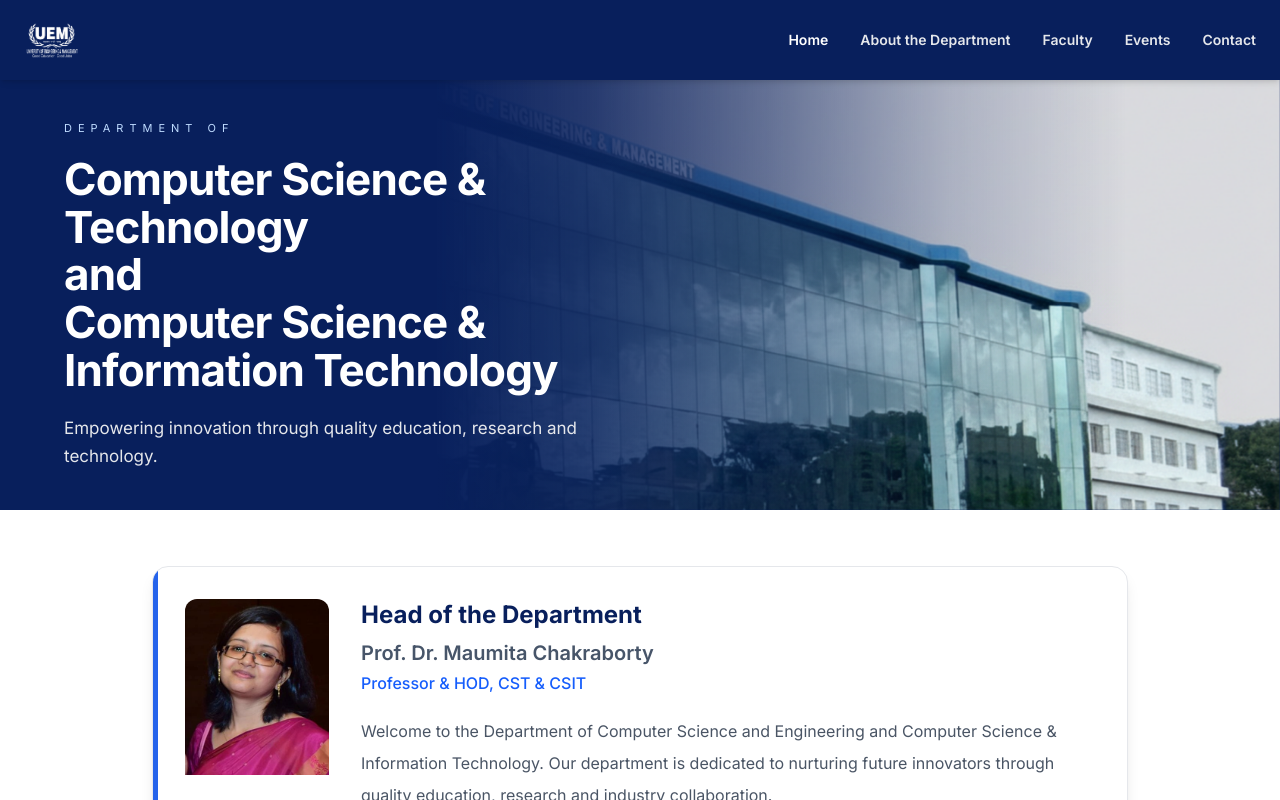
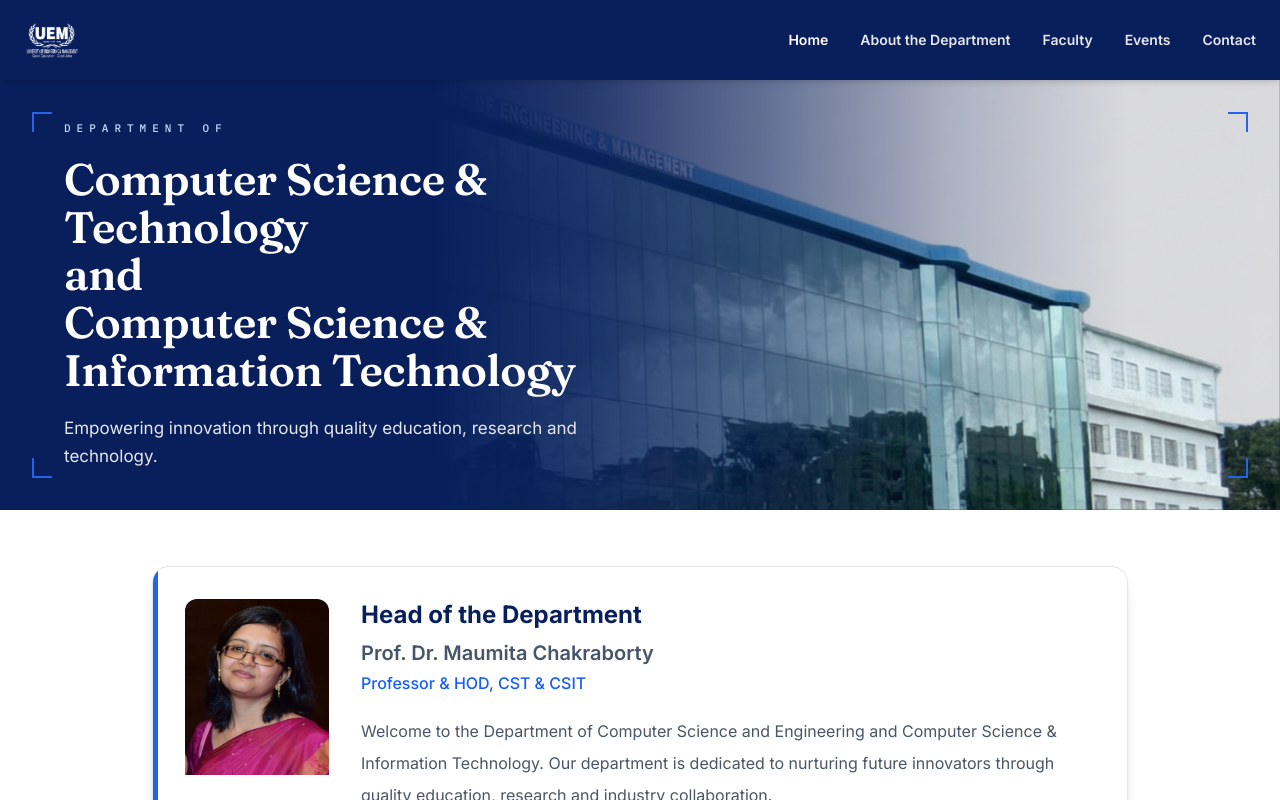
Before and after one commit to khushisoumya/iem-cst-csit-cs-nw, a React (Vite) app: page / in a window 1280 px wide. Shown: the top 800 px of the page. Built offline with nearby package versions, Linux system fonts and the light colour scheme.

Commit message:
Restyle PageHero with new tokens, corner-frame signature, and edge-card hover

```diff
--- /dev/null
+++ b/src/components/common/CornerFrame.jsx
@@ -0,0 +1,16 @@
+function CornerFrame({ className = "" }) {
+  const tick = "absolute w-5 h-5 border-signal";
+
+  return (
+    <div
+      className={`pointer-events-none absolute inset-6 md:inset-8 ${className}`}
+    >
+      <span className={`${tick} top-0 left-0 border-t-2 border-l-2`} />
+      <span className={`${tick} top-0 right-0 border-t-2 border-r-2`} />
+      <span className={`${tick} bottom-0 left-0 border-b-2 border-l-2`} />
+      <span className={`${tick} bottom-0 right-0 border-b-2 border-r-2`} />
+    </div>
+  );
+}
+
+export default CornerFrame;
--- a/src/components/common/PageHero.jsx
+++ b/src/components/common/PageHero.jsx
@@ -1,4 +1,5 @@
 import buildingImg from "../../assets/images/building2.png";
+import CornerFrame from "./CornerFrame";
 
 function PageHero({
   eyebrow,
@@ -8,16 +9,13 @@
   titleClassName = "",
 }) {
   return (
-    <section className="relative h-[320px] md:h-[380px] lg:h-[430px] overflow-hidden bg-[#081F5C]">
-
-      {/* Background Image */}
+    <section className="relative h-[320px] md:h-[380px] lg:h-[430px] overflow-hidden bg-ink">
       <img
         src={image}
         alt={typeof title === "string" ? title : "Hero"}
         className="hero-image absolute inset-0 w-full h-full object-cover object-right"
       />
 
-      {/* Blue Overlay */}
       <div
         className="absolute inset-0"
         style={{
@@ -26,45 +24,29 @@
         }}
       />
 
-      {/* Content */}
+      <CornerFrame />
+
       <div className="relative z-10 h-full flex items-center">
         <div className="max-w-7xl mx-auto w-full px-6 md:px-10 lg:px-16">
-
-          {/* Eyebrow */}
           {eyebrow && (
-            <p className="hero-eyebrow uppercase tracking-[4px] md:tracking-[6px] text-[10px] md:text-[11px] text-blue-200 mb-3 md:mb-5">
+            <p className="hero-eyebrow font-mono uppercase tracking-[4px] md:tracking-[6px] text-[10px] md:text-[11px] text-blue-200 mb-3 md:mb-5">
               {eyebrow}
             </p>
           )}
 
-          {/* Title */}
           <h1
-            className={`
-              hero-title
-              font-extrabold
-              text-white
-              leading-[1.08]
-              tracking-[-0.02em]
-              max-w-full
-              md:max-w-[680px]
-              break-words
-              text-[30px]
-              sm:text-[36px]
-              md:text-[42px]
-              lg:${titleClassName || "text-[50px]"}
-              ${titleClassName}
-            `}
+            className={`hero-title font-display font-semibold text-white leading-[1.08] tracking-[-0.01em] max-w-full md:max-w-[680px] break-words text-[32px] sm:text-[38px] md:text-[44px] ${
+              titleClassName || "lg:text-[52px]"
+            }`}
           >
             {title}
           </h1>
 
-          {/* Description */}
           {description && (
-            <p className="hero-description mt-4 md:mt-5 max-w-full md:max-w-[520px] text-[15px] md:text-[17px] leading-7 text-gray-200">
+            <p className="hero-description mt-4 md:mt-5 max-w-full md:max-w-[520px] text-[15px] md:text-[17px] leading-7 text-gray-200 font-sans">
               {description}
             </p>
           )}
-
         </div>
       </div>
     </section>
--- a/src/index.css
+++ b/src/index.css
@@ -159,3 +159,40 @@
 .premium-card:hover svg {
   color: white;
 }
+
+/* ================= EDGE CARD (restrained hover) ================= */
+
+.edge-card {
+  position: relative;
+  overflow: hidden;
+  background: #fff;
+  border: 1px solid var(--color-line);
+  border-radius: 12px;
+  transition:
+    transform .35s ease,
+    box-shadow .35s ease,
+    border-color .35s ease;
+}
+
+.edge-card::before {
+  content: "";
+  position: absolute;
+  left: 0;
+  top: 0;
+  width: 3px;
+  height: 100%;
+  background: var(--color-signal);
+  transform: scaleY(0);
+  transform-origin: top;
+  transition: transform .35s ease;
+}
+
+.edge-card:hover {
+  transform: translateY(-4px);
+  border-color: var(--color-signal);
+  box-shadow: 0 20px 40px rgba(8,31,92,.12);
+}
+
+.edge-card:hover::before {
+  transform: scaleY(1);
+}
```
